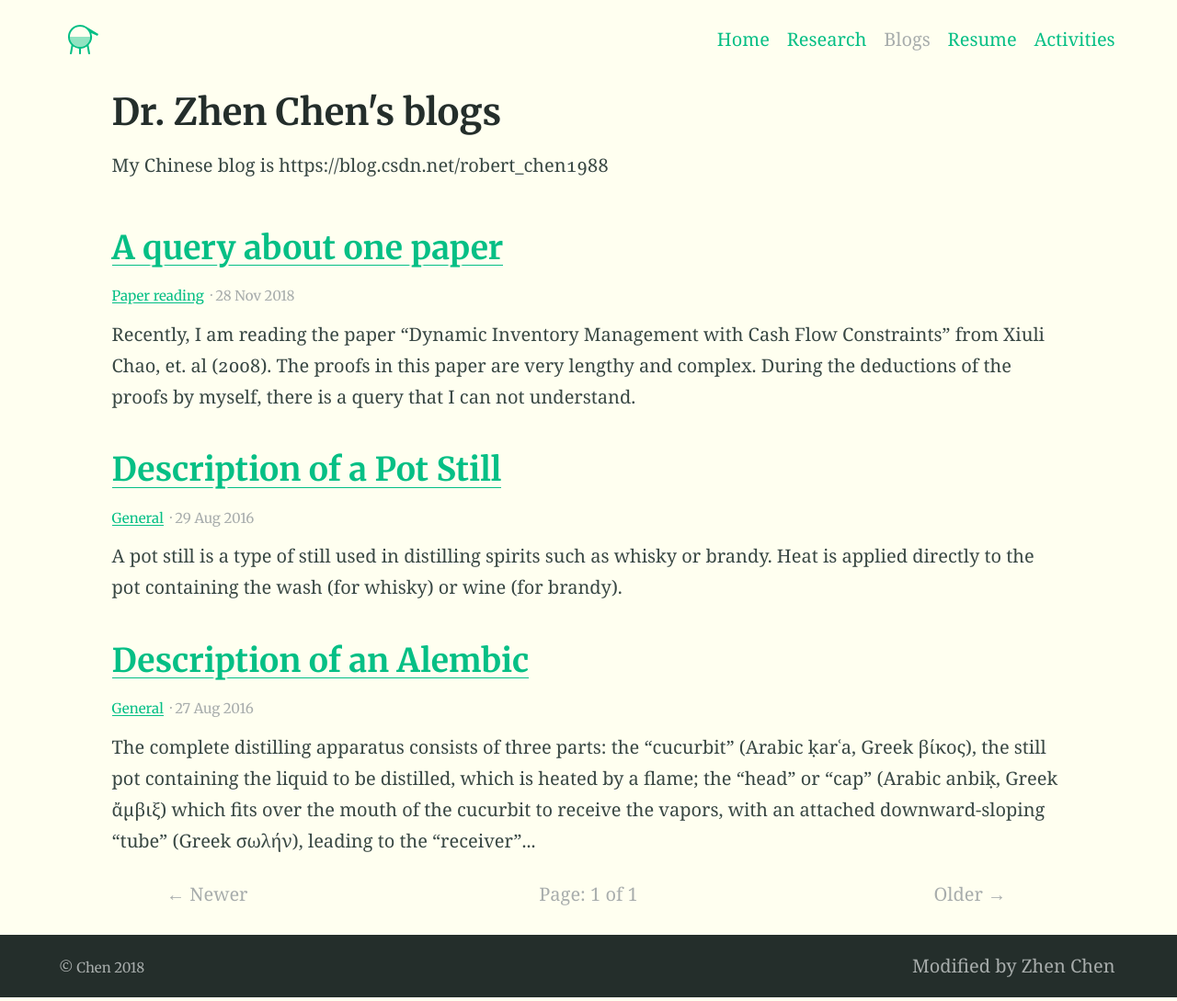
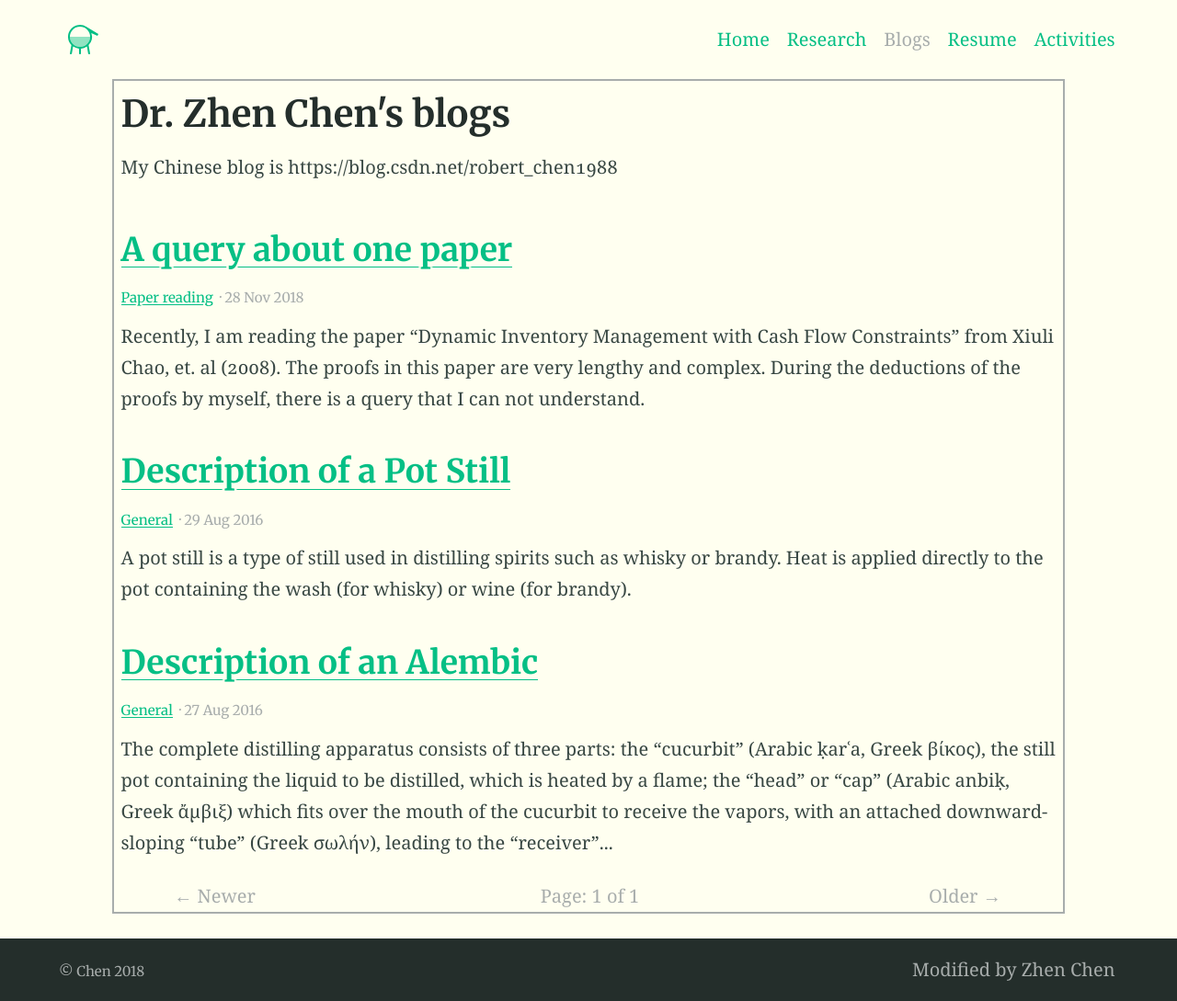
Before and after one commit to RobinChen121/robinchen121.github.io-12, a Jekyll site: the page built from blog/index.html, in a window 1280 px wide. Shown: the whole page at 92% size. Built offline with Jekyll 4.4.1, drawn with Linux system fonts in a browser that asks for light colours; the list of posts is cut into pages by our own code.

Commit message:
test blog content settting

```diff
--- a/_layouts/blog.html
+++ b/_layouts/blog.html
@@ -6,7 +6,7 @@ layout: default
 
 <main class="main  container">
 
-  <div class="content">
+  <div class="blogContent">
 
     <article class="article  article--page  typeset">
 
```
